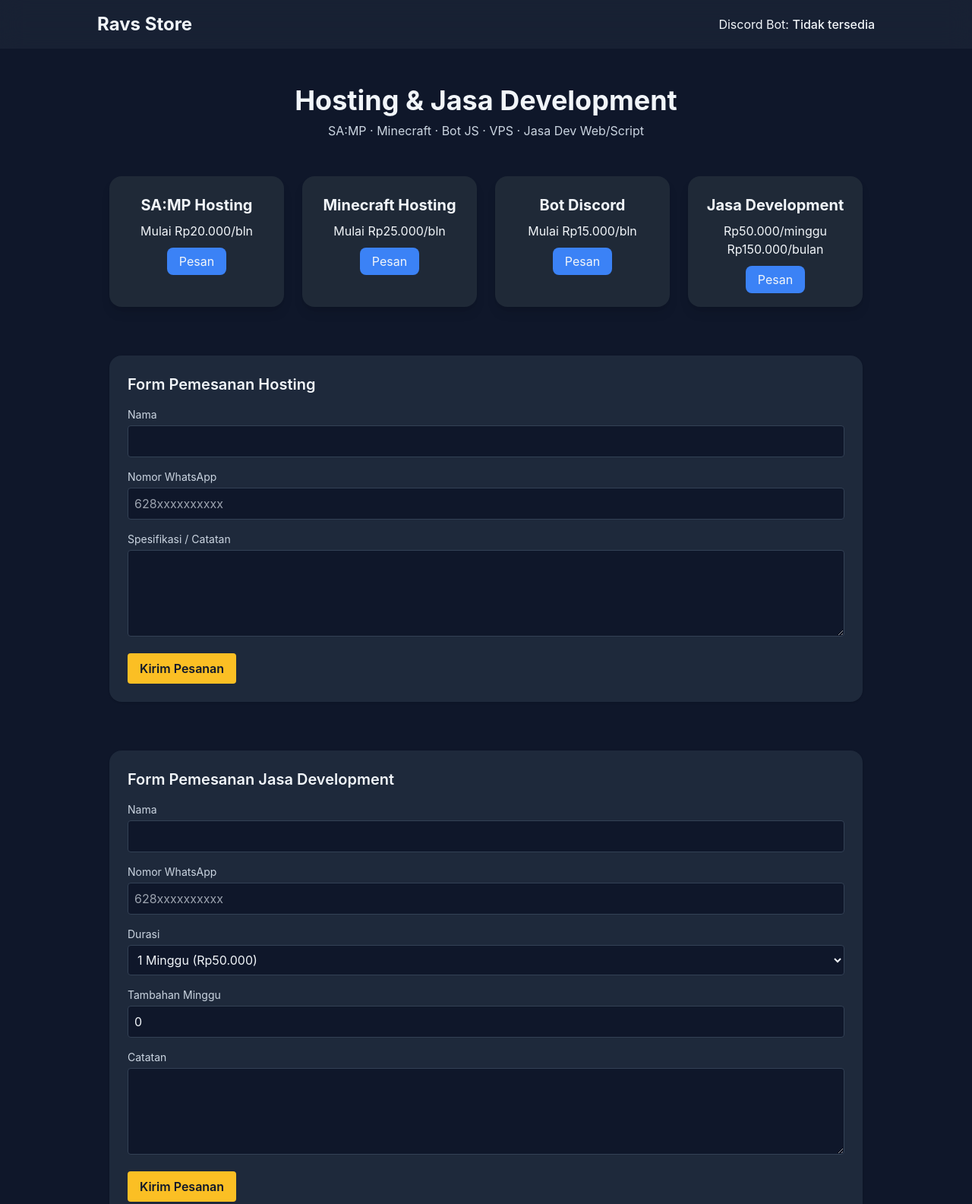
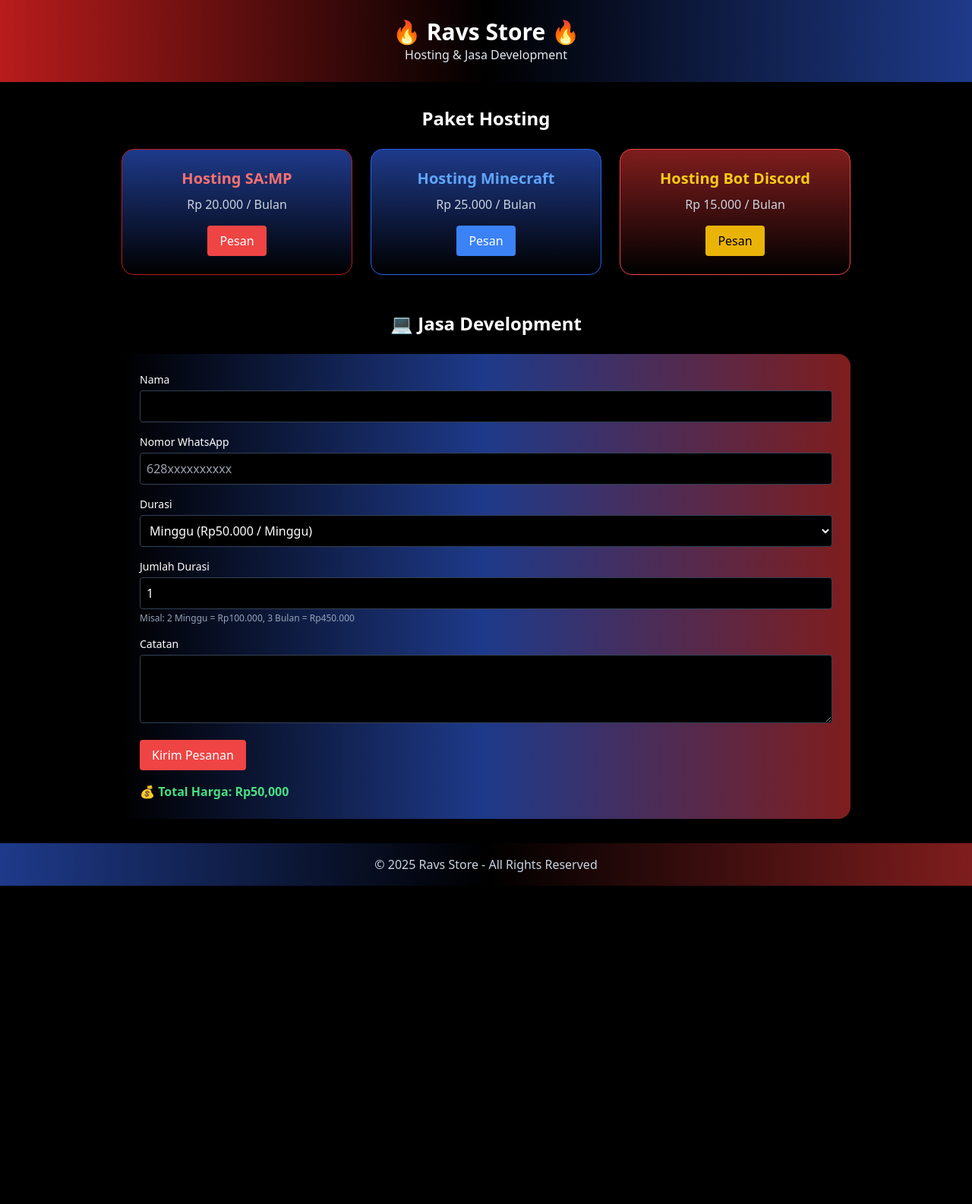
Before and after one commit to ravs-fan167/Panel-Ravens, a website: page index.html in a window 1280 px wide. Shown: the top 1585 px of the page at 76% size. After the commit the page ends 1166 px from the top, so only its background shows below. Drawn offline with nearby package versions, Linux system fonts and the light colour scheme; no server answers.

Commit message:
Update index.html

```diff
--- a/index.html
+++ b/index.html
@@ -1,176 +1,118 @@
-<!doctype html>
+<!DOCTYPE html>
 <html lang="id">
 <head>
-  <meta charset="utf-8" />
-  <meta name="viewport" content="width=device-width,initial-scale=1" />
-  <title>Ravs Store - Hosting & Jasa Dev</title>
+  <meta charset="UTF-8" />
+  <meta name="viewport" content="width=device-width, initial-scale=1.0" />
+  <title>Ravs Store Hosting & Jasa</title>
   <script src="https://cdn.tailwindcss.com"></script>
-  <link rel="stylesheet" href="/styles.css">
 </head>
-<body class="bg-slate-900 text-slate-100">
-  <!-- Navbar -->
-  <nav class="p-4 bg-slate-800/60 backdrop-blur-lg">
-    <div class="max-w-5xl mx-auto flex justify-between items-center">
-      <h1 class="text-2xl font-bold">Ravs Store</h1>
-      <div>Discord Bot: <span id="discord-tag" class="font-medium">Loading...</span></div>
-    </div>
-  </nav>
+<body class="bg-black text-white font-sans">
 
-  <main class="max-w-5xl mx-auto py-12 px-4">
-    <!-- Hero -->
-    <section class="text-center mb-12">
-      <h2 class="text-4xl font-bold mb-2">Hosting & Jasa Development</h2>
-      <p class="text-slate-300">SA:MP · Minecraft · Bot JS · VPS · Jasa Dev Web/Script</p>
-    </section>
+  <!-- Header -->
+  <header class="bg-gradient-to-r from-red-700 via-black to-blue-900 p-6 text-center">
+    <h1 class="text-3xl font-bold">🔥 Ravs Store 🔥</h1>
+    <p class="text-slate-200">Hosting & Jasa Development</p>
+  </header>
 
   <!-- Paket Hosting -->
-    <section id="paket" class="grid md:grid-cols-4 gap-6 mb-16">
-      <div class="bg-gray-800 p-6 rounded-2xl shadow-lg text-center">
-        <h4 class="text-xl font-bold mb-2">SA:MP Hosting</h4>
-        <p class="mb-4">Mulai Rp20.000/bln</p>
-        <a href="#orderHosting" onclick="selectPaket('samp')" class="bg-blue-500 px-4 py-2 rounded-lg">Pesan</a>
+  <main class="p-8 max-w-5xl mx-auto space-y-12">
+    <section>
+      <h2 class="text-2xl font-semibold mb-6 text-center">Paket Hosting</h2>
+      <div class="grid md:grid-cols-3 gap-6">
+        <!-- Paket 1 -->
+        <div class="bg-gradient-to-b from-blue-900 to-black p-6 rounded-2xl shadow text-center border border-red-700">
+          <h3 class="text-xl font-bold text-red-400">Hosting SA:MP</h3>
+          <p class="mt-2 text-slate-300">Rp 20.000 / Bulan</p>
+          <a href="#orderHosting" class="mt-4 inline-block bg-red-500 hover:bg-red-600 px-4 py-2 rounded">Pesan</a>
         </div>
-
-      <div class="bg-gray-800 p-6 rounded-2xl shadow-lg text-center">
-        <h4 class="text-xl font-bold mb-2">Minecraft Hosting</h4>
-        <p class="mb-4">Mulai Rp25.000/bln</p>
-        <a href="#orderHosting" onclick="selectPaket('mc')" class="bg-blue-500 px-4 py-2 rounded-lg">Pesan</a>
+        <!-- Paket 2 -->
+        <div class="bg-gradient-to-b from-blue-900 to-black p-6 rounded-2xl shadow text-center border border-blue-600">
+          <h3 class="text-xl font-bold text-blue-400">Hosting Minecraft</h3>
+          <p class="mt-2 text-slate-300">Rp 25.000 / Bulan</p>
+          <a href="#orderHosting" class="mt-4 inline-block bg-blue-500 hover:bg-blue-600 px-4 py-2 rounded">Pesan</a>
         </div>
-
-      <div class="bg-gray-800 p-6 rounded-2xl shadow-lg text-center">
-        <h4 class="text-xl font-bold mb-2">Bot Discord</h4>
-        <p class="mb-4">Mulai Rp15.000/bln</p>
-        <a href="#orderHosting" onclick="selectPaket('botdiscord')" class="bg-blue-500 px-4 py-2 rounded-lg">Pesan</a>
+        <!-- Paket 3 -->
+        <div class="bg-gradient-to-b from-red-900 to-black p-6 rounded-2xl shadow text-center border border-red-500">
+          <h3 class="text-xl font-bold text-yellow-400">Hosting Bot Discord</h3>
+          <p class="mt-2 text-slate-300">Rp 15.000 / Bulan</p>
+          <a href="#orderHosting" class="mt-4 inline-block bg-yellow-500 hover:bg-yellow-600 px-4 py-2 rounded text-black">Pesan</a>
         </div>
-
-      <!-- Paket Jasa Dev -->
-      <div class="bg-gray-800 p-6 rounded-2xl shadow-lg text-center">
-        <h4 class="text-xl font-bold mb-2">Jasa Development</h4>
-        <p class="mb-4">Rp50.000/minggu<br>Rp150.000/bulan</p>
-        <a href="#orderDev" class="bg-blue-500 px-4 py-2 rounded-lg">Pesan</a>
       </div>
     </section>
 
-    <!-- Form Hosting -->
-    <section id="orderHosting" class="bg-slate-800 p-6 rounded-2xl shadow space-y-4 mb-16">
-      <h3 class="text-xl font-semibold">Form Pemesanan Hosting</h3>
-      <form id="orderForm" class="space-y-4">
-        <input type="hidden" id="paketChoice" value="samp">
+    <!-- Jasa Development -->
+    <section>
+      <h2 class="text-2xl font-semibold mb-6 text-center">💻 Jasa Development</h2>
+      <div class="bg-gradient-to-r from-black via-blue-900 to-red-900 p-6 rounded-2xl shadow">
+        <form id="devForm" class="space-y-4">
           <div>
-          <label class="block text-sm text-slate-300">Nama</label>
-          <input id="name" required class="w-full mt-1 p-2 rounded bg-slate-900 border border-slate-700" />
+            <label class="block text-sm">Nama</label>
+            <input id="devName" required class="w-full mt-1 p-2 rounded bg-black border border-slate-700" />
           </div>
           <div>
-          <label class="block text-sm text-slate-300">Nomor WhatsApp</label>
-          <input id="wa" placeholder="628xxxxxxxxxx" required class="w-full mt-1 p-2 rounded bg-slate-900 border border-slate-700" />
+            <label class="block text-sm">Nomor WhatsApp</label>
+            <input id="devWa" required placeholder="628xxxxxxxxxx" class="w-full mt-1 p-2 rounded bg-black border border-slate-700" />
           </div>
           <div>
-          <label class="block text-sm text-slate-300">Spesifikasi / Catatan</label>
-          <textarea id="note" rows="4" class="w-full mt-1 p-2 rounded bg-slate-900 border border-slate-700"></textarea>
-        </div>
-        <div class="flex items-center gap-3">
-          <button type="submit" class="bg-amber-400 text-slate-900 px-4 py-2 rounded font-semibold">Kirim Pesanan</button>
-          <div id="status" class="text-sm text-slate-300"></div>
-        </div>
-      </form>
-    </section>
-
-    <!-- Form Jasa Dev -->
-    <section id="orderDev" class="bg-slate-800 p-6 rounded-2xl shadow space-y-4">
-      <h3 class="text-xl font-semibold">Form Pemesanan Jasa Development</h3>
-      <form id="devForm" class="space-y-4">
-        <div>
-          <label class="block text-sm text-slate-300">Nama</label>
-          <input id="devName" required class="w-full mt-1 p-2 rounded bg-slate-900 border border-slate-700" />
-        </div>
-        <div>
-          <label class="block text-sm text-slate-300">Nomor WhatsApp</label>
-          <input id="devWa" required placeholder="628xxxxxxxxxx" class="w-full mt-1 p-2 rounded bg-slate-900 border border-slate-700" />
-        </div>
-        <div>
-          <label class="block text-sm text-slate-300">Durasi</label>
-          <select id="devDuration" class="w-full mt-1 p-2 rounded bg-slate-900 border border-slate-700">
-            <option value="minggu">1 Minggu (Rp50.000)</option>
-            <option value="bulan">1 Bulan (Rp150.000)</option>
+            <label class="block text-sm">Durasi</label>
+            <select id="devType" class="w-full mt-1 p-2 rounded bg-black border border-slate-700">
+              <option value="minggu">Minggu (Rp50.000 / Minggu)</option>
+              <option value="bulan">Bulan (Rp150.000 / Bulan)</option>
             </select>
           </div>
           <div>
-          <label class="block text-sm text-slate-300">Tambahan Minggu</label>
-          <input type="number" id="devExtra" value="0" min="0" class="w-full mt-1 p-2 rounded bg-slate-900 border border-slate-700" />
+            <label class="block text-sm">Jumlah Durasi</label>
+            <input type="number" id="devAmount" value="1" min="1" class="w-full mt-1 p-2 rounded bg-black border border-slate-700" />
+            <p class="text-xs text-slate-400 mt-1">Misal: 2 Minggu = Rp100.000, 3 Bulan = Rp450.000</p>
           </div>
           <div>
-          <label class="block text-sm text-slate-300">Catatan</label>
-          <textarea id="devNote" rows="4" class="w-full mt-1 p-2 rounded bg-slate-900 border border-slate-700"></textarea>
+            <label class="block text-sm">Catatan</label>
+            <textarea id="devNote" rows="3" class="w-full mt-1 p-2 rounded bg-black border border-slate-700"></textarea>
           </div>
           <div class="flex items-center gap-3">
-          <button type="submit" class="bg-amber-400 text-slate-900 px-4 py-2 rounded font-semibold">Kirim Pesanan</button>
-          <div id="devStatus" class="text-sm text-slate-300"></div>
+            <button type="submit" class="bg-red-500 hover:bg-red-600 text-white px-4 py-2 rounded">Kirim Pesanan</button>
+            <div id="devStatus" class="text-sm text-slate-200"></div>
           </div>
+          <p id="pricePreview" class="mt-2 font-bold text-green-400"></p>
         </form>
-    </section>
-
-    <section class="mt-10 text-slate-400 text-sm">
-      <p>Setiap order akan mengirim notifikasi ke server Discord (channel admin). Pastikan bot sudah join server dan token diatur.</p>
+      </div>
     </section>
   </main>
 
+  <footer class="bg-gradient-to-r from-blue-900 via-black to-red-900 text-center p-4 text-slate-300">
+    &copy; 2025 Ravs Store - All Rights Reserved
+  </footer>
+
   <script>
-    // pilih paket hosting
-    function selectPaket(val) {
-      document.getElementById('paketChoice').value = val;
+    const typeEl = document.getElementById('devType');
+    const amountEl = document.getElementById('devAmount');
+    const pricePreview = document.getElementById('pricePreview');
+
+    function updatePrice() {
+      const type = typeEl.value;
+      const amount = parseInt(amountEl.value) || 1;
+      let harga = 0;
+      if (type === "minggu") harga = 50000 * amount;
+      else if (type === "bulan") harga = 150000 * amount;
+      pricePreview.textContent = "💰 Total Harga: Rp" + harga.toLocaleString();
+      return harga;
     }
 
-    // status bot
-    fetch('/api/meta')
-      .then(r => r.json())
-      .then(j => document.getElementById('discord-tag').textContent = j?.botTag || 'Bot offline')
-      .catch(_ => document.getElementById('discord-tag').textContent = 'Tidak tersedia');
+    typeEl.addEventListener("change", updatePrice);
+    amountEl.addEventListener("input", updatePrice);
+    updatePrice();
 
-    // form hosting
-    document.getElementById('orderForm').addEventListener('submit', async (e) => {
-      e.preventDefault();
-      const paket = document.getElementById('paketChoice').value;
-      const name = document.getElementById('name').value.trim();
-      const wa = document.getElementById('wa').value.trim();
-      const note = document.getElementById('note').value.trim();
-      const statusEl = document.getElementById('status');
-      statusEl.textContent = 'Mengirim...';
-      try {
-        const res = await fetch('/api/order', {
-          method: 'POST',
-          headers: {'Content-Type':'application/json'},
-          body: JSON.stringify({ paket, name, wa, note })
-        });
-        const json = await res.json();
-        if (res.ok) {
-          statusEl.textContent = 'Pesanan terkirim!';
-          e.target.reset();
-        } else {
-          statusEl.textContent = 'Gagal: ' + (json?.message || res.statusText);
-        }
-      } catch (err) {
-        statusEl.textContent = 'Error koneksi.';
-      }
-    });
-
-    // form jasa dev
     document.getElementById('devForm').addEventListener('submit', async (e) => {
       e.preventDefault();
       const name = document.getElementById('devName').value.trim();
       const wa = document.getElementById('devWa').value.trim();
-      const duration = document.getElementById('devDuration').value;
-      const extra = parseInt(document.getElementById('devExtra').value) || 0;
+      const type = typeEl.value;
+      const amount = parseInt(amountEl.value) || 1;
       const note = document.getElementById('devNote').value.trim();
       const statusEl = document.getElementById('devStatus');
+      const harga = updatePrice();
 
-      let harga = 0;
-      if (duration === "minggu") {
-        harga = 50000 + (extra * 50000);
-      } else {
-        harga = 150000 + (extra * 50000);
-      }
-
-      statusEl.textContent = `Mengirim... (Total: Rp${harga.toLocaleString()})`;
+      statusEl.textContent = `Mengirim...`;
 
       try {
         const res = await fetch('/api/order', {
@@ -180,18 +122,19 @@
             paket: 'jasa-dev',
             name,
             wa,
-            note: `Durasi: ${duration}, Tambahan: ${extra} minggu, Total: Rp${harga.toLocaleString()}\n${note}`
+            note: `Durasi: ${amount} ${type}, Total: Rp${harga.toLocaleString()}\n${note}`
           })
         });
         const json = await res.json();
         if (res.ok) {
-          statusEl.textContent = 'Pesanan Jasa Dev terkirim!';
-          e.target.reset();
+          statusEl.textContent = '✅ Pesanan Jasa Dev terkirim!';
+          document.getElementById('devForm').reset();
+          updatePrice();
         } else {
-          statusEl.textContent = 'Gagal: ' + (json?.message || res.statusText);
+          statusEl.textContent = '❌ Gagal: ' + (json?.message || res.statusText);
         }
       } catch (err) {
-        statusEl.textContent = 'Error koneksi.';
+        statusEl.textContent = '⚠️ Error koneksi.';
       }
     });
   </script>
```
Lines whose indentation alone changed are shown as unchanged.
